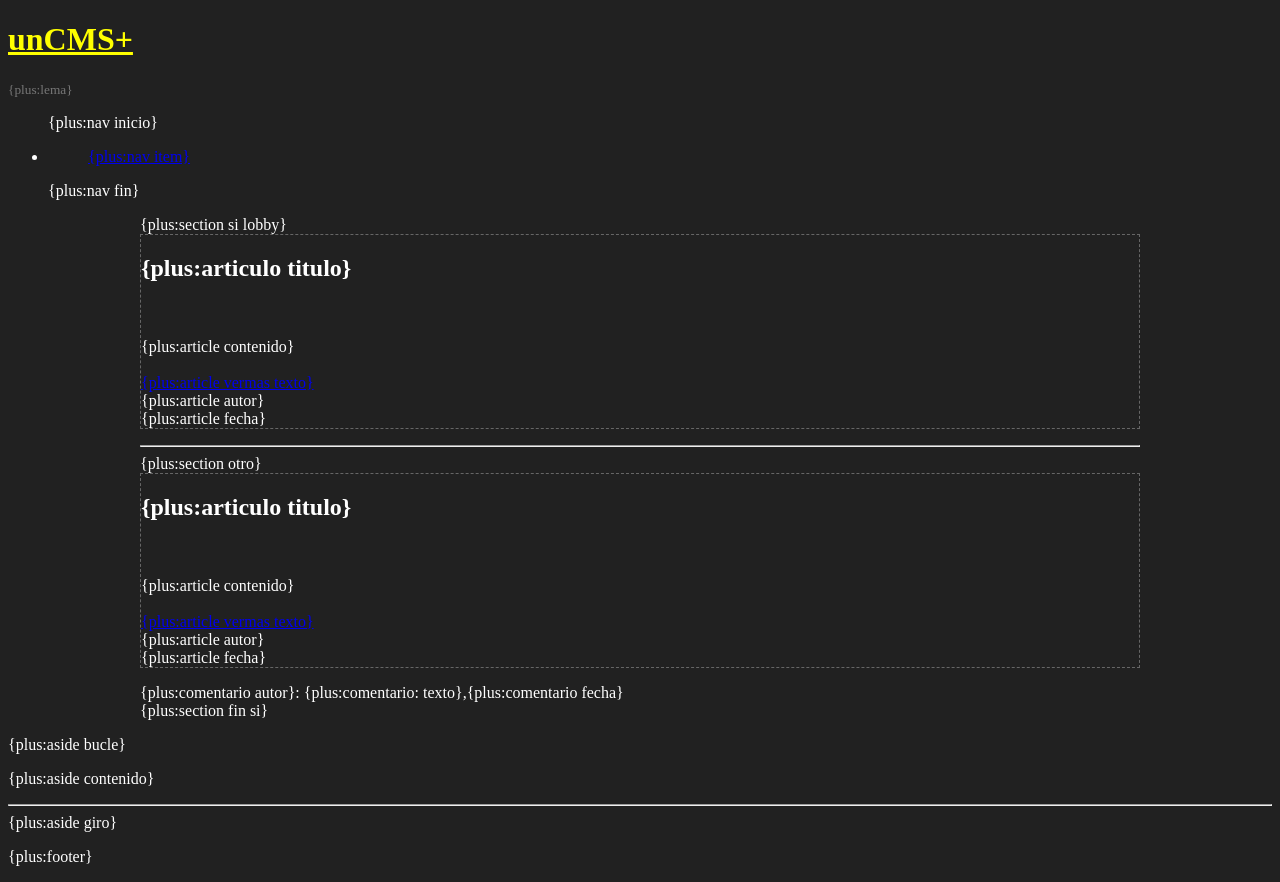
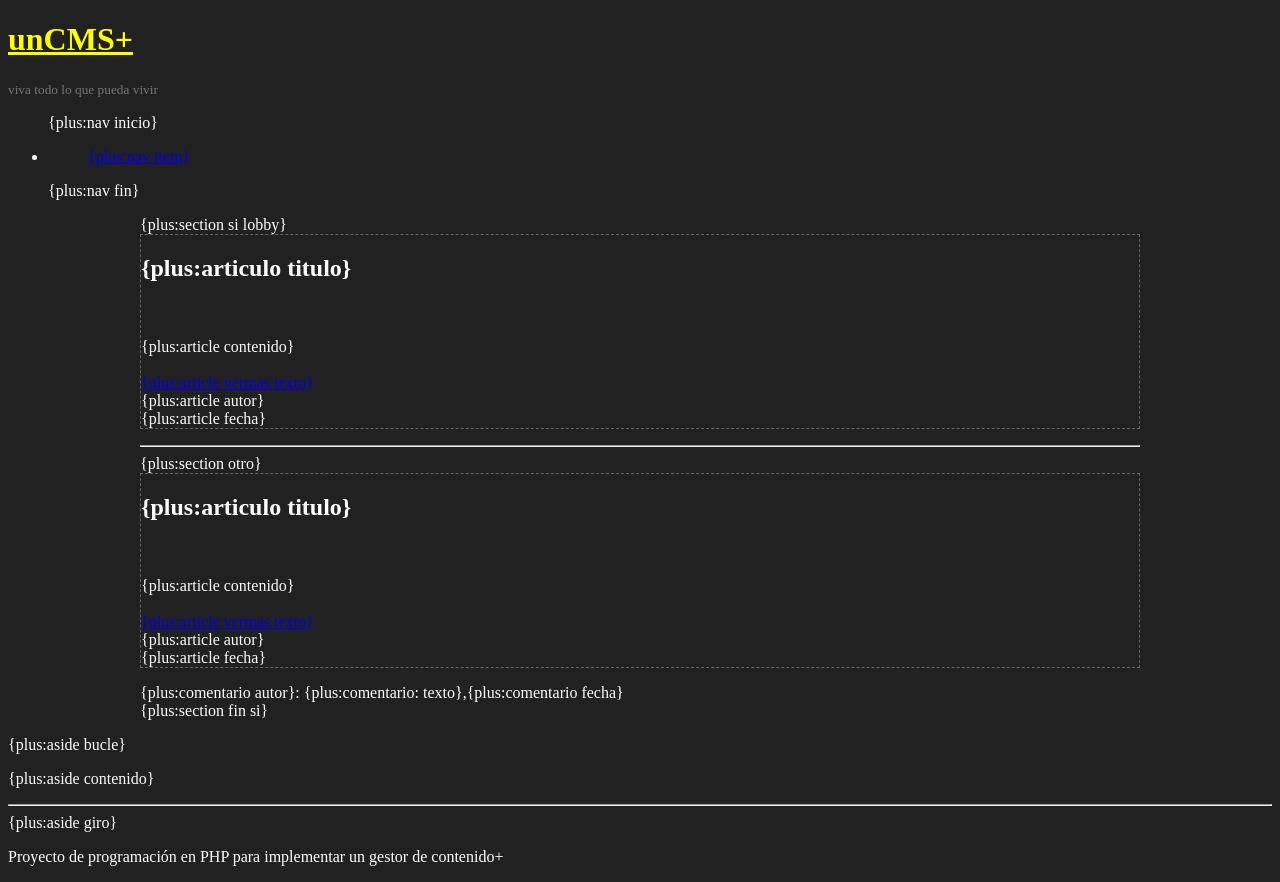
Before and after one commit to David256/unCMSplus, a PHP site: page /unCMSplus/ in a window 1280 px wide. Run offline with PHP 8.4, Linux system fonts and the light colour scheme.

Commit message:
corrección de la clase cms y el index principal

```diff
--- a/code/CMS.php
+++ b/code/CMS.php
@@ -15,6 +15,7 @@ class unCMSplus{
 		$this->base_url = $base;
 	}
 
+	//buscamos los archivos del tema
 	function cargarTema(){
 		$ruta = './' . $this->tema_elegido . '/plantilla.html';
 		if(file_exists($ruta)){
@@ -30,23 +31,28 @@ class unCMSplus{
 		$this->contenido = fread($plantilla, filesize($ruta.'/plantilla.html'));
 	}
 
+	//definimos valores como titulo y descripcion
 	function definirHead($titulo, $descripcion){
 		$this->titulo = $titulo;
 		$this->descripcion = $descripcion;
 	}
 
+	//definimos el valor del lema
 	function definePagina($lema){
 		$this->lema = $lema;
 	}
 
+	//definimos valor para el footer
 	function definirFooter($texto){
 		$this->textoFooter = $texto;
 	}
 
+	//mostramos todo el resultado
 	function mostrarTodo(){
 		echo $this->contenido;
 	}
 
+	//preparamos la cabecera head
 	function prepararHead(){
 		$this->contenido = str_replace('{plus:title blog}', 'Index', $this->contenido);
 		$this->contenido = str_replace('{plus:title pagina}', $this->titulo, $this->contenido); //{plus:tema ruta}
@@ -55,9 +61,10 @@ class unCMSplus{
 		$this->contenido = str_replace('{plus:descripcion}', $this->descripcion, $this->contenido);
 	}
 
+	//preparamos el valor lema y footer
 	function prepararPagina(){
 		$this->contenido = str_replace('{plus:lema}', $this->lema, $this->contenido);
-		$this->contenido = str_replace('{plus:footer}', $this->lema, $this->contenido);
+		$this->contenido = str_replace('{plus:footer}', $this->textoFooter, $this->contenido);
 	}
 
 
--- a/index.php
+++ b/index.php
@@ -8,7 +8,10 @@ $cms->definirHead($titulo, $descripcion);
 $cms->definePagina($lema);
 $cms->cargarTema();
 $cms->prepararHead();
+$cms->definirFooter('Proyecto de programación en PHP para implementar un gestor de contenido+');
+$cms->prepararPagina();
+
+
 $cms->mostrarTodo();
-$cms->definirFooter('Proyecto de programación en PHP para implementar un gestor de contenido+');
 
  ?>
```
